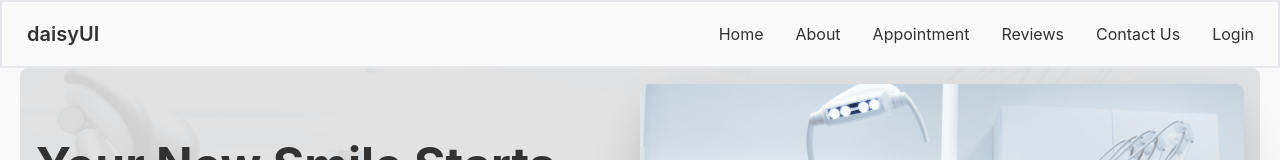
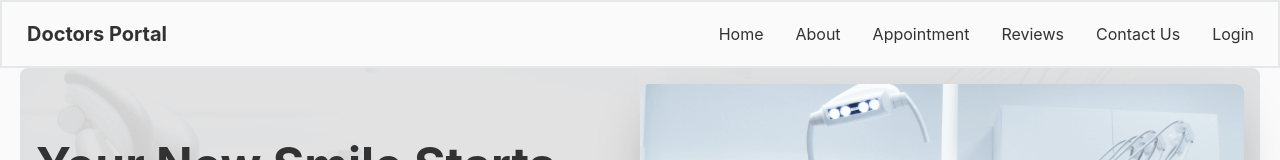
Before and after one commit to Atherbiswas/doctors-portal-client, a React (Create React App) app: page / in a window 1280 px wide. Shown: the top 160 px of the page. Built offline with nearby package versions, Linux system fonts and the light colour scheme.

Commit message:
site logo added

```diff
--- a/public/index.html
+++ b/public/index.html
@@ -2,7 +2,7 @@
 <html data-theme="light" lang="en">
   <head>
     <meta charset="utf-8" />
-    <link rel="icon" href="%PUBLIC_URL%/favicon.ico" />
+    <link rel="icon" href="doctor icon.jpg" />
     <meta name="viewport" content="width=device-width, initial-scale=1" />
     <meta name="theme-color" content="#000000" />
     <meta
@@ -24,7 +24,7 @@
       work correctly both with client-side routing and a non-root public URL.
       Learn how to configure a non-root public URL by running `npm run build`.
     -->
-    <title>React App</title>
+    <title>Doctors Portal</title>
   </head>
   <body>
     <noscript>You need to enable JavaScript to run this app.</noscript>
--- a/src/Pages/Shared/Footer/Footer.js
+++ b/src/Pages/Shared/Footer/Footer.js
@@ -27,7 +27,7 @@ const Footer = () => {
       </div>
       </div>
       <div className="text-center mt-28">
-        <p>Copyright © 2022 - All right reserved by ACME Industries Ltd</p>
+        <p>Copyright © 2022 - All right reserved by <span className="font-bold">DOCTORS PORTAL.</span></p>
         </div>
     </footer>
   );
--- a/src/Pages/Shared/Navbar/Navbar.js
+++ b/src/Pages/Shared/Navbar/Navbar.js
@@ -35,7 +35,7 @@ const Navbar = () => {
             {navItems}
           </ul>
         </div>
-        <Link to="/" className="btn btn-ghost normal-case text-xl">daisyUI</Link>
+        <Link to="/" className="btn btn-ghost normal-case text-xl"><span className="font-bold">Doctors Portal</span></Link>
       </div>
       <div className="navbar-center hidden lg:flex">
         <ul className="menu menu-horizontal p-0">
```
Also changed, not shown: public/doctor icon.jpg (added), src/assets/images/footer1.png (added).
